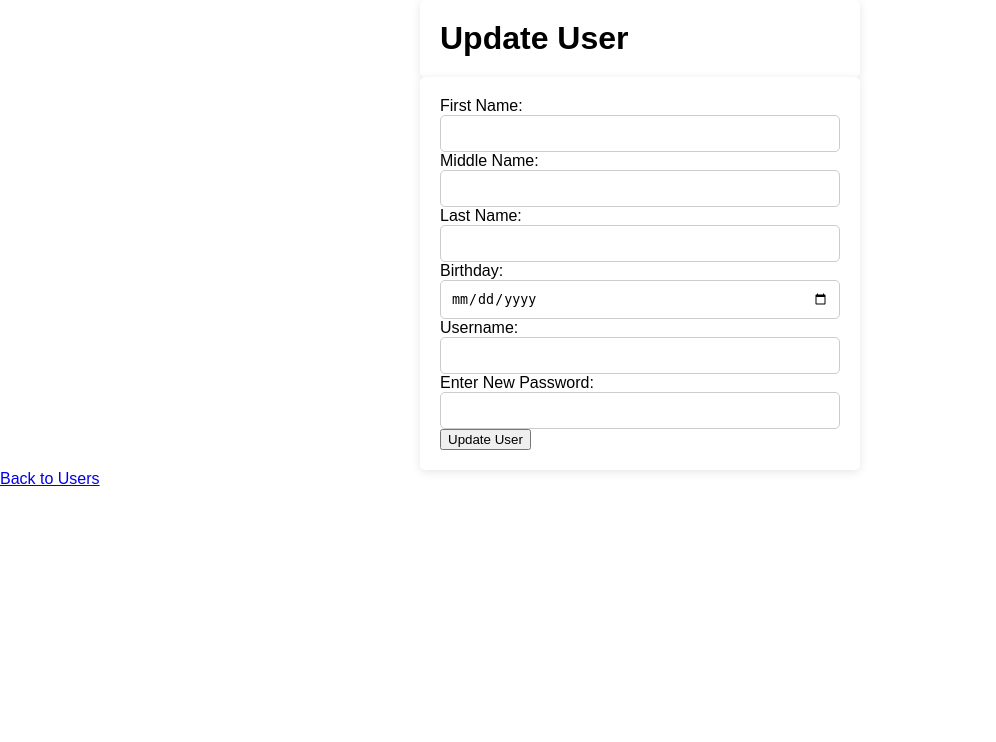
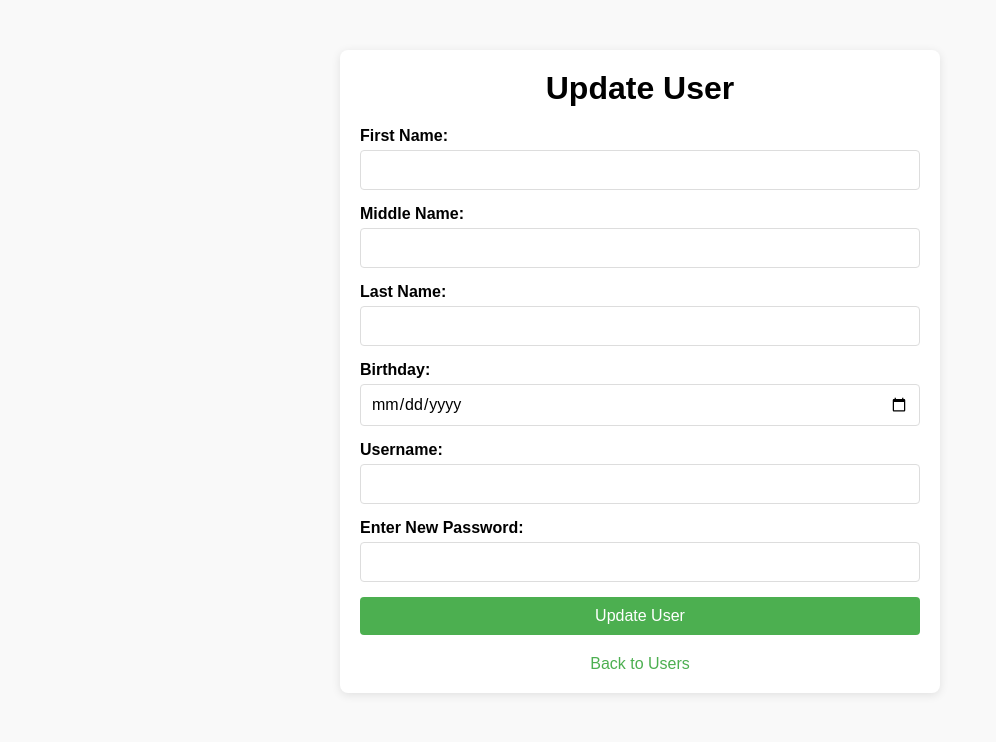
Before and after one commit to GioMjds/flask-mysql-crud, a Flask app: page /update/1 in a window 1280 px wide. Shown: the top 742 px of the page, without its empty margins (0-996 px from the left). Run offline with Flask 3, Linux system fonts and the light colour scheme; data that the repository does not hold is empty.

Commit message:
Initialize project

```diff
--- a/mysql_crud/crud_operation/templates/update.html
+++ b/mysql_crud/crud_operation/templates/update.html
@@ -3,12 +3,13 @@
 <head>
     <meta charset="UTF-8">
     <meta name="viewport" content="width=device-width, initial-scale=1.0">
-    <link rel="stylesheet" href="{{ url_for('static', filename='index.css') }}">
+    <link rel="stylesheet" href="{{ url_for('static', filename='update.css') }}">
     <title>MySQL Relational Database using Flask</title>
 </head>
 <body>
+    <div class="container">
         <h1>Update User</h1>
-    <form method="POST">
+        <form method="POST" class="update-form">
             <label for="firstname">First Name:</label>
             <input type="text" name="firstname" value="{{ data['firstname'] }}" required>
             <label for="middlename">Middle Name:</label>
@@ -21,8 +22,9 @@
             <input type="text" name="username" value="{{ data['username'] }}" required>
             <label for="password">Enter New Password:</label>
             <input type="password" name="password" value="{{ data['password'] }}" required>
-        <button type="submit">Update User</button>
+            <button type="submit" class="submit-button">Update User</button>
         </form>
-    <a href="{{ url_for('crud.read') }}">Back to Users</a>
+        <a href="{{ url_for('crud.read') }}" class="back-link">Back to Users</a>
+    </div>
 </body>
 </html>
--- a/mysql_crud/static/index.css
+++ b/mysql_crud/static/index.css
@@ -1,57 +1,69 @@
-body {
-    font-family: Arial, sans-serif;
+* {
     margin: 0;
     padding: 0;
+    box-sizing: border-box;
+    font-family: "Poppins", sans-serif;
 }
 
-form, h1 {
-    background-color: #fff;
-    padding: 20px;
-    border-radius: 5px;
-    box-shadow: 0 2px 10px rgba(0, 0, 0, 0.1);
-    max-width: 400px;
-    margin: auto;
+h1 {
+    text-align: center;
+    margin: 20px 0;
 }
 
-p {
-    margin: 0;
+.table {
+    display: flex;
+    flex-direction: column;
+    justify-content: center;
+    align-items: center;
+    margin: auto;
+    padding: 1rem;
+    width: 80%;
+    border-collapse: collapse;
 }
 
-input[type="text"], input[type="password"], input[type="date"] {
-    width: 100%;
-    padding: 10px;
-    border: 1px solid #ccc;
-    border-radius: 5px;
-    box-sizing: border-box;
+.header {
+    background-color: #4CAF50;
+    color: white;
+    font-weight: bold;
 }
 
-input[type="submit"] {
+.header td {
+    padding: 1.5rem;
+    text-align: center;
+}
+
+.table td {
+    border: 1px solid #ddd;
+    padding: 1rem;
+    text-align: center;
+}
+
+.table td a {
+    color: #4CAF50;
+    text-decoration: none;
+}
+
+.table td a:hover {
+    color: #d9534f;
+}
+
+.table td:last-child {
+    width: 100px;
+}
+
+.add-button {
     background-color: #4CAF50;
     color: white;
-    padding: 10px;
+    font-weight: bold;
+    padding: 10px 20px;
     border: none;
     border-radius: 4px;
     cursor: pointer;
-    width: 100%;
-    font-size: 16px;
-
-    &:hover {
-        background-color: #45a049;
-    }
+    text-decoration: none;
 }
 
-table {
-    width: 50%;
-    border-collapse: collapse;
-    margin: 20px 0;
+.add-user-container {
+    display: flex;
+    justify-content: center;
+    align-items: center;
 }
-
-th, td {
-    border: 1px solid black;
-    padding: 8px;
-    text-align: left;
-}
-
-th {
-    background-color: #f2f2f2;
-}
--- a/mysql_crud/static/script.js
+++ /dev/null
@@ -1,2 +0,0 @@
-// For modal box trigger each time an MySQL CRUD operation is clicked
-// Optional to use JS hir
--- /dev/null
+++ b/mysql_crud/static/update.css
@@ -0,0 +1,74 @@
+* {
+    margin: 0;
+    padding: 0;
+    box-sizing: border-box;
+    font-family: "Poppins", sans-serif;
+}
+
+body {
+    background-color: #f9f9f9;
+}
+
+.container {
+    max-width: 600px;
+    margin: 50px auto;
+    padding: 20px;
+    background-color: white;
+    border-radius: 8px;
+    box-shadow: 0 2px 10px rgba(0, 0, 0, 0.1);
+}
+
+h1 {
+    text-align: center;
+    margin-bottom: 20px;
+}
+
+.update-form {
+    display: flex;
+    flex-direction: column;
+}
+
+label {
+    margin-bottom: 5px;
+    font-weight: bold;
+}
+
+input[type="text"],
+input[type="date"],
+input[type="password"] {
+    padding: 10px;
+    margin-bottom: 15px;
+    border: 1px solid #ddd;
+    border-radius: 4px;
+    font-size: 16px;
+}
+
+input[type="text"]:focus,
+input[type="date"]:focus,
+input[type="password"]:focus {
+    border-color: #4CAF50;
+    outline: none;
+}
+
+.submit-button {
+    padding: 10px;
+    background-color: #4CAF50;
+    color: white;
+    border: none;
+    border-radius: 4px;
+    font-size: 16px;
+    cursor: pointer;
+    transition: background-color 0.3s;
+}
+
+.submit-button:hover {
+    background-color: #45a049;
+}
+
+.back-link {
+    display: block;
+    text-align: center;
+    margin-top: 20px;
+    color: #4CAF50;
+    text-decoration: none;
+}
```
Also changed, not shown: mysql_crud/crud_operation/templates/create.html (+6 -3 lines), mysql_crud/crud_operation/templates/index.html (+8 -6 lines), mysql_crud/static/create.css (added, +74 -0 lines). Lines whose indentation alone changed are shown as unchanged.
